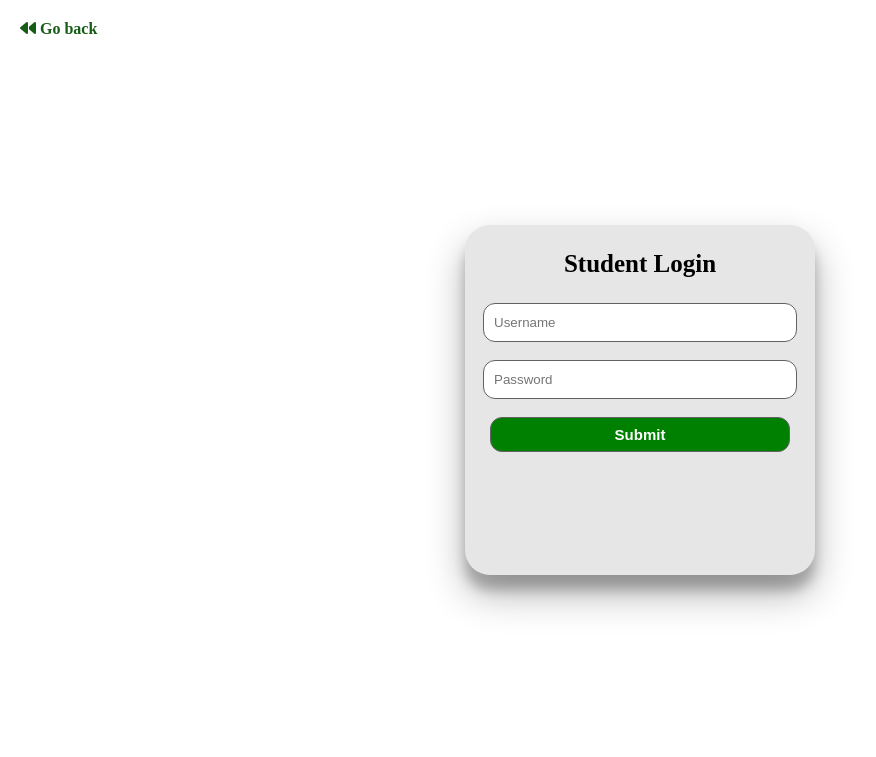
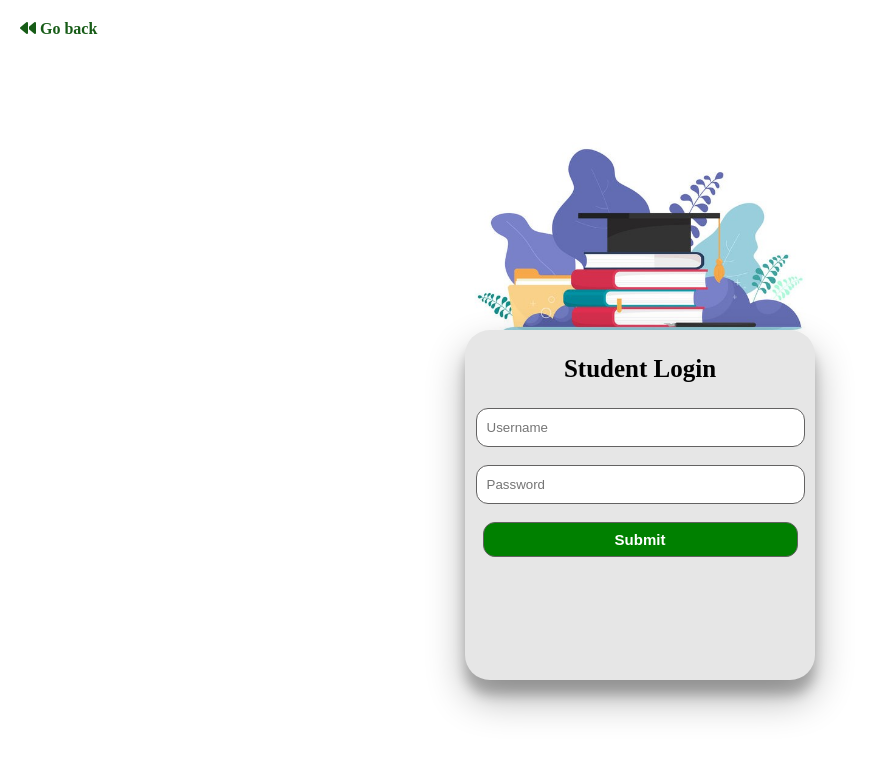
Before and after one commit to Vysakh799/CMS, a Django app: page /st_login in a window 1280 px wide. Shown: the top 757 px of the page, without its empty margins (0-876 px from the left). Run offline with Django 5.2, Linux system fonts and the light colour scheme; some libraries are stand-ins or nearby versions.

Commit message:
adding all login

```diff
--- a/project/app/urls.py
+++ b/project/app/urls.py
@@ -2,5 +2,14 @@ from django.urls import path
 from . import views
 urlpatterns = [
     path('',views.index),
+
+
+    #Student
     path('st_login',views.st_login),
+
+    #Staff
+    path('staff',views.staff_login),
+
+    #Admin
+    path('admin',views.admin_login),
 ]
--- a/project/app/views.py
+++ b/project/app/views.py
@@ -6,4 +6,10 @@ def index(request):
     return render(request,'index.html')
 
 def st_login(request):
-    return render(request,'student_login.html')
+    return render(request,'student/student_login.html')
+
+def staff_login(request):
+    return render(request,"staff/staff_login.html")
+
+def admin_login(request):
+    return render(request,'admin/admin_login.html')
--- a/project/project/urls.py
+++ b/project/project/urls.py
@@ -20,7 +20,7 @@ from django.conf.urls.static import static
 from django.conf import settings
 
 urlpatterns = [
-    path('admin/', admin.site.urls),
+    # path('admin/', admin.site.urls),
     path('',include('app.urls'))
 ]
 
--- a/project/static/css/index.css
+++ b/project/static/css/index.css
@@ -99,6 +99,7 @@ ol li{
 }
 .login{
     /* background-color: green; */
+    margin-top: 10px;
     width: 350px;
     height: 350px;
     /* border: 2px solid black; */
@@ -135,7 +136,7 @@ ol li{
 }
 
 .lg_boxes input{
-    width: 300px;
+    width: 90%;
     height: 35px;
     border-radius: 12px;
     border: 1px solid rgb(99, 98, 98);
@@ -181,10 +182,50 @@ ol li{
 .banner p{
     margin: 0px;
     font-size: 65px;
-    color: white;
+    color: rgb(255, 255, 255);
     font-weight: 600;
     /* margin-top: 75px; */
 
+}
+.main2{
+    background-image: url('../images/banner-admin2.png');
+    background-size: cover;
+    height: 100vh;
+    display: flex;
+    justify-content: flex-end;
+    align-items: center;
+    padding-right: 50px;
+}
+.cmsimag{
+    /* background-color: black; */
+    display: flex;
+    justify-content: center;
+    align-items: center;
+}
+.cms_image{
+    position:relative;
+    top: 15px;
+    /* background-color: blue; */
+    width: 100%;
+    height: 200px;
+    display: flex;
+    align-items: flex-end;
+    justify-content: center;
+    z-index: -1;
+}
+.login_main{
+    display: flex;
+    flex-direction: column;
+    align-items: center;
+}
+
+.cms_image img{
+    width: 350px;
+}
+.staff_main{
+    background-color:red;
+    background-image: url(../images/cms_Staff_banner.png);
+    background-size: cover;
 }
 
 
@@ -192,14 +233,12 @@ ol li{
 
 
 
-
-
-
-
-
-
 /* Media Query */
-
+@media (max-width:790px){
+    .banner p{
+        font-size: 55px;
+    }
+}
 @media (max-width:426px) {
     .service{
         display: none;
@@ -211,6 +250,27 @@ ol li{
         width: 100px;
     }
     .banner p{
-        font-size: 45px;
+        font-size: 35px;
+    }
+    .main2{
+        justify-content: center;
+        padding: 0px;
     }
 }
+
+@media (max-width:376px) {
+    .banner p{
+        font-size: 30px;
+    }
+}
+@media (max-width:321px) {
+    .banner p{
+        font-size: 25px;
+    }
+    .login{
+        width: 310px;
+    }
+    .cms_image img{
+        width: 300px;
+    }
+}
--- a/project/templates/index.html
+++ b/project/templates/index.html
@@ -49,6 +49,9 @@
             <p class="welcome">Welcome to </p>
             <p>TDJ College Of Engineering</p>
         </div>
+        <div class="vission">
+            .vision
+        </div>
     </div>
 </body>
 </html>
--- a/project/templates/student_login.html
+++ b/project/templates/staff/staff_login.html
@@ -4,7 +4,7 @@
     {% load static %}
     <meta charset="UTF-8">
     <meta name="viewport" content="width=device-width, initial-scale=1.0">
-    <title>Login | Student</title>
+    <title>Login | Staff</title>
     <link rel="stylesheet" href="{% static 'css/index.css' %}">
     <script src="https://kit.fontawesome.com/7da30b5c41.js" crossorigin="anonymous"></script>
 
@@ -14,12 +14,12 @@
     <div class="goback">
         <a href="../"><i class="fa-solid fa-backward"></i> Go back</a>
     </div>
-    <div class="main1">
+    <div class="main1 staff_main">
 
         <div class="login">
             <a href="../">
                 <div class="logo1">
-                    <p>                    Student Login
+                    <p>                    Staff Login
                     </p>
                 </div>
             </a>
--- /dev/null
+++ b/project/templates/student/student_login.html
@@ -0,0 +1,43 @@
+<!DOCTYPE html>
+<html lang="en">
+<head>
+    {% load static %}
+    <meta charset="UTF-8">
+    <meta name="viewport" content="width=device-width, initial-scale=1.0">
+    <title>Login | Student</title>
+    <link rel="stylesheet" href="{% static 'css/index.css' %}">
+    <script src="https://kit.fontawesome.com/7da30b5c41.js" crossorigin="anonymous"></script>
+
+
+</head>
+<body>
+    <div class="goback">
+        <a href="../"><i class="fa-solid fa-backward"></i> Go back</a>
+    </div>
+    <div class="main1">
+
+        <div class="login_main">
+            <div class="cms_image">
+                <img src="{% static '/images/cms_student.jpg' %}" alt="" >
+            </div>
+            <div class="login">
+                <a href="../">
+                    <div class="logo1">
+                        <p>                    Student Login
+                        </p>
+                    </div>
+                </a>
+                <div class="lg_boxes">
+                    <form action="" method="POST" style="width: 100%;" class="st_log">
+                        {% csrf_token %}
+                        <input type="text" name="username" id="" placeholder="Username"><br>
+                        <input type="password" name="password" id="" placeholder="Password""><br>
+                        <input type="submit" value="Submit" class="bg-danger">
+
+                    </form>
+                </div>
+            </div>
+        </div>
+    </div>
+</body>
+</html>
```
Also changed, not shown: project/templates/admin/admin_login.html (added, +43 -0 lines), project/static/images/banner-admin.png (added), project/static/images/banner-admin2.png (added), project/static/images/cms-icon.png (added), project/static/images/cms_Staff_banner.png (added), project/static/images/cms_student.jpg (added).
